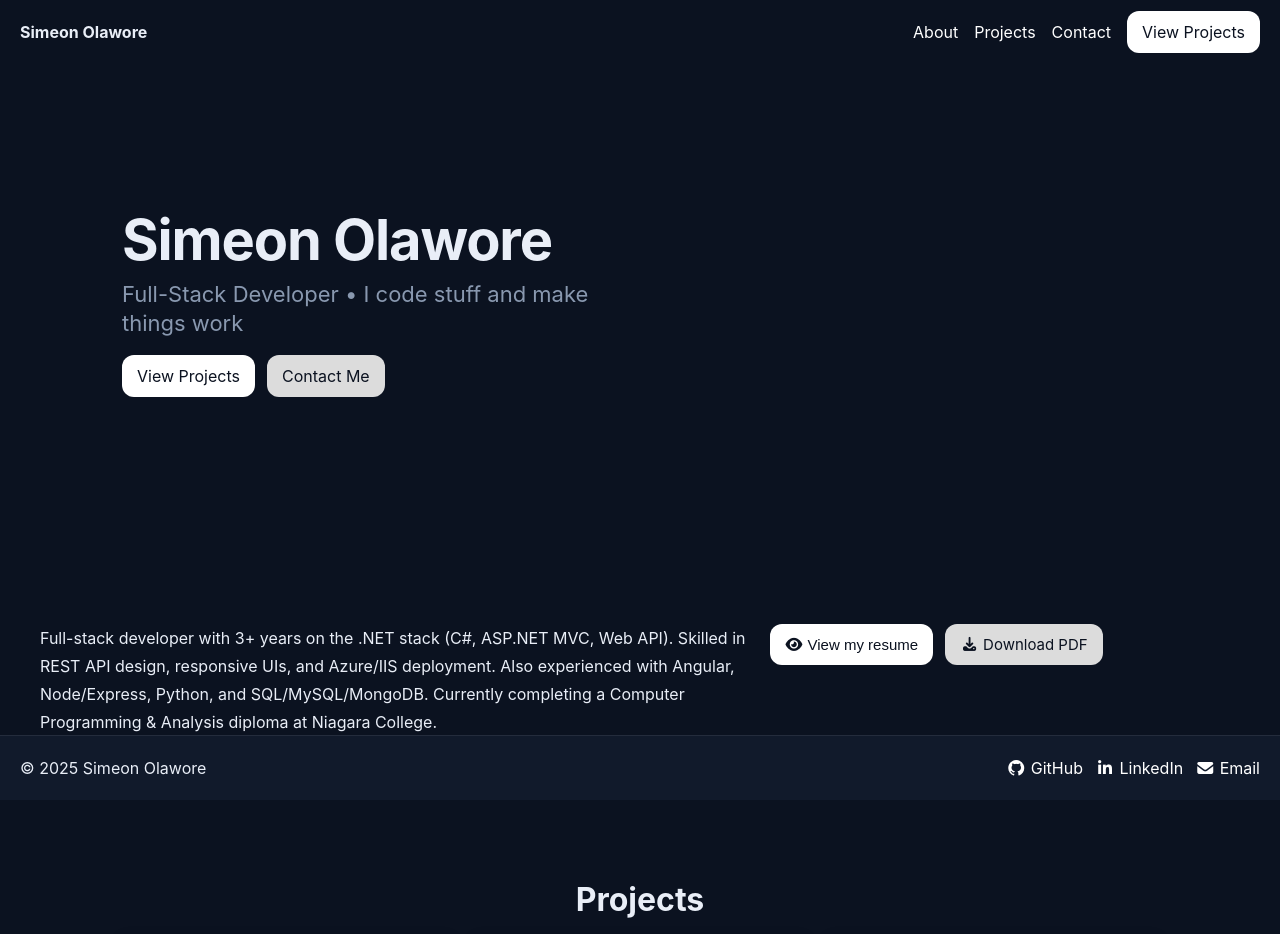
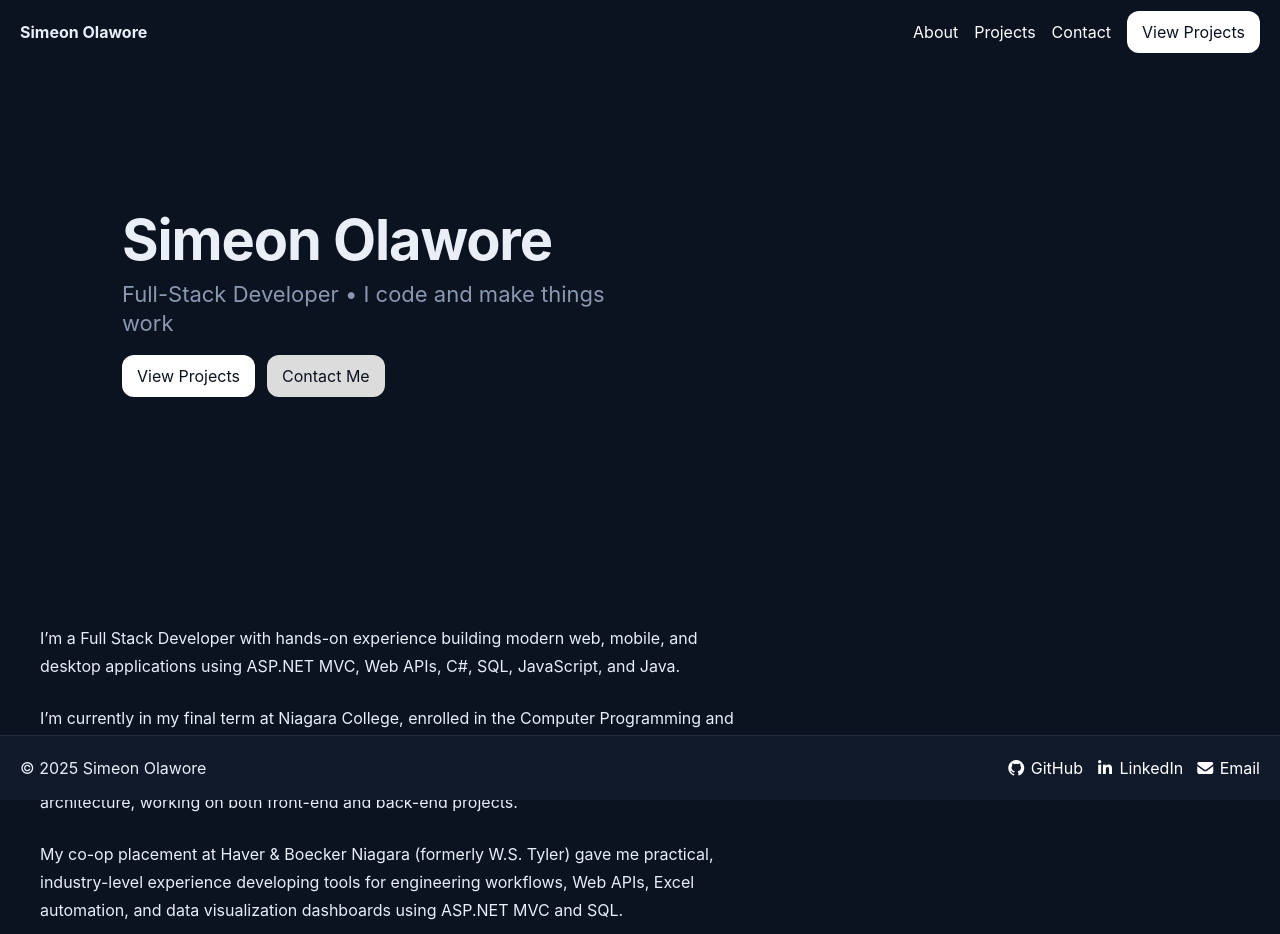
Before and after one commit to Simeoncoded/My-Portfolio, an Angular app: page / in a window 1280 px wide. Shown: the top 934 px of the page. Built offline with nearby package versions, Linux system fonts and the light colour scheme.

Commit message:
update on about

```diff
--- a/src/app/features/about/about.component.html
+++ b/src/app/features/about/about.component.html
@@ -2,14 +2,34 @@
     <div class="container about">
         <div class="about_text">
             <p>
-                Full-stack developer with 3+ years on the .NET stack (C#, ASP.NET MVC, Web API). Skilled in REST API
-                design, responsive UIs, and Azure/IIS deployment. Also experienced with Angular, Node/Express, Python,
-                and SQL/MySQL/MongoDB. Currently completing a Computer Programming & Analysis diploma at Niagara College.
-            </p>
+                I’m a Full Stack Developer with hands-on experience building modern web, mobile, and desktop
+                applications using ASP.NET MVC, Web APIs, C#, SQL, JavaScript, and Java.
+              </p>
+
+              <p>
+                I’m currently in my final term at Niagara College, enrolled in the Computer Programming and Analysis
+                (Co-op) program, and on track to graduate in December 2025. Throughout my studies, I’ve developed strong
+                skills in web development, database design, and software architecture, working on both front-end and back-end projects.
+              </p>
+
+              <p>
+                My co-op placement at Haver & Boecker Niagara (formerly W.S. Tyler) gave me practical, industry-level
+                experience developing tools for engineering workflows, Web APIs, Excel automation, and data visualization dashboards
+                using ASP.NET MVC and SQL.
+              </p>
+
+              <p>
+                Outside of development, I enjoy boxing and soccer.
+              </p>
+        </div>
+
+        <div>
+
         </div>
 
         <div class="about_actions">
-            <button type="button" class="btn btn-primary" (click)="openResume()" style="cursor: pointer; font-size: 15px;">
+            <button type="button" class="btn btn-primary" (click)="openResume()"
+                style="cursor: pointer; font-size: 15px;">
                 <i class="fa fa-eye" aria-hidden="true"></i> View my resume
             </button>
             <a class="btn btn-secondary" href="Simeon_Olawore.pdf" style="cursor: pointer; font-size: 15px;" download>
--- a/src/app/features/hero/hero.component.html
+++ b/src/app/features/hero/hero.component.html
@@ -2,7 +2,7 @@
     <div class="hero-grid container">
         <div class="hero-left">
             <h1 class="hero-title">Simeon Olawore</h1>
-            <p class="hero-subtitle muted">Full-Stack Developer • I code stuff and make things work</p>
+            <p class="hero-subtitle muted">Full-Stack Developer • I code and make things work</p>
             <div class="hero-actions">
                 <a class="btn btn-primary" href="#projects">View Projects</a>
                 <a class="btn btn-secondary" href="#contact">Contact Me</a>
--- a/src/styles.css
+++ b/src/styles.css
@@ -189,3 +189,14 @@ a{
         display: flex;
     }
 }
+
+
+
+.about_text {
+    display: block;
+  }
+
+  .about_text p {
+    margin-bottom: 1.5rem !important;
+    line-height: 1.7;
+  }
```
